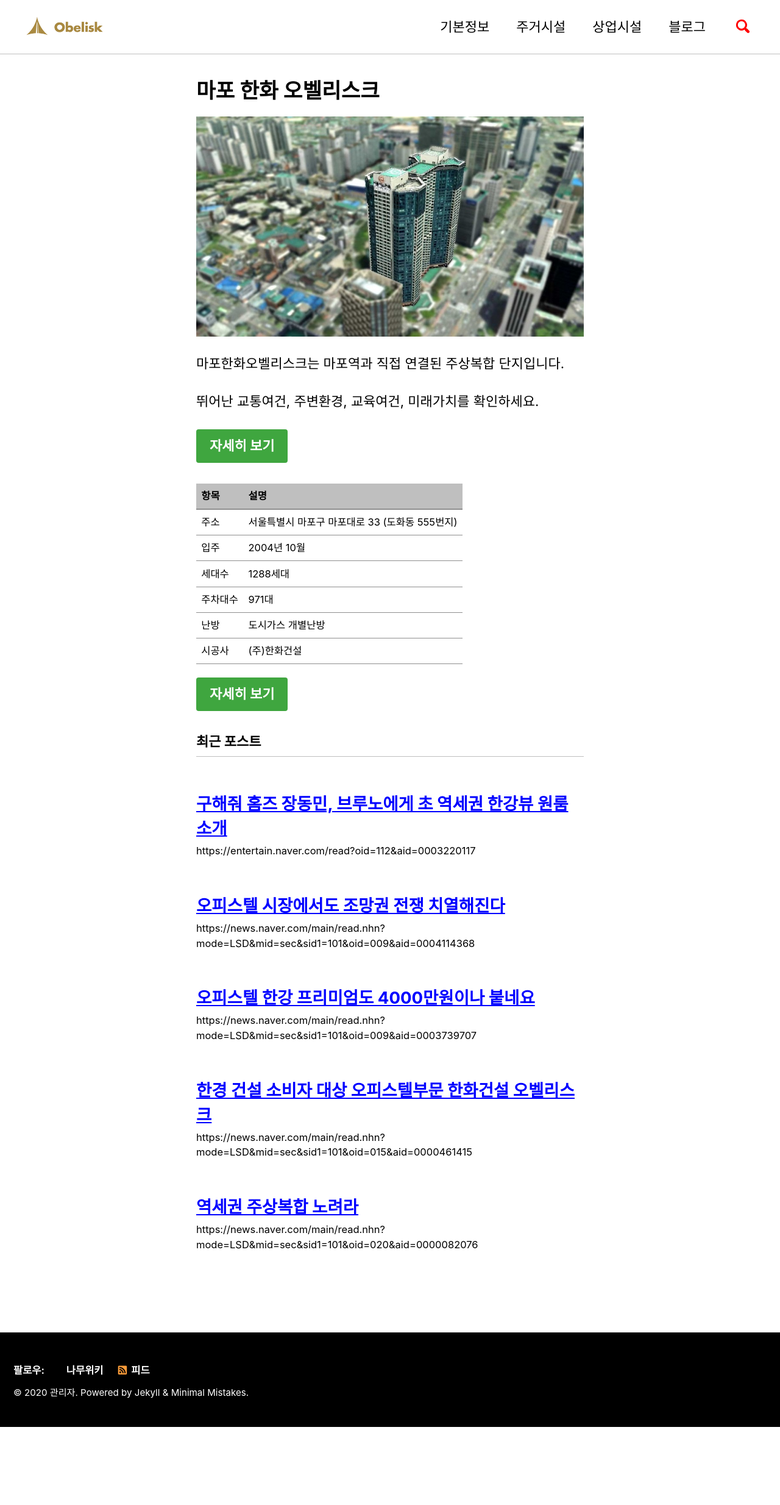
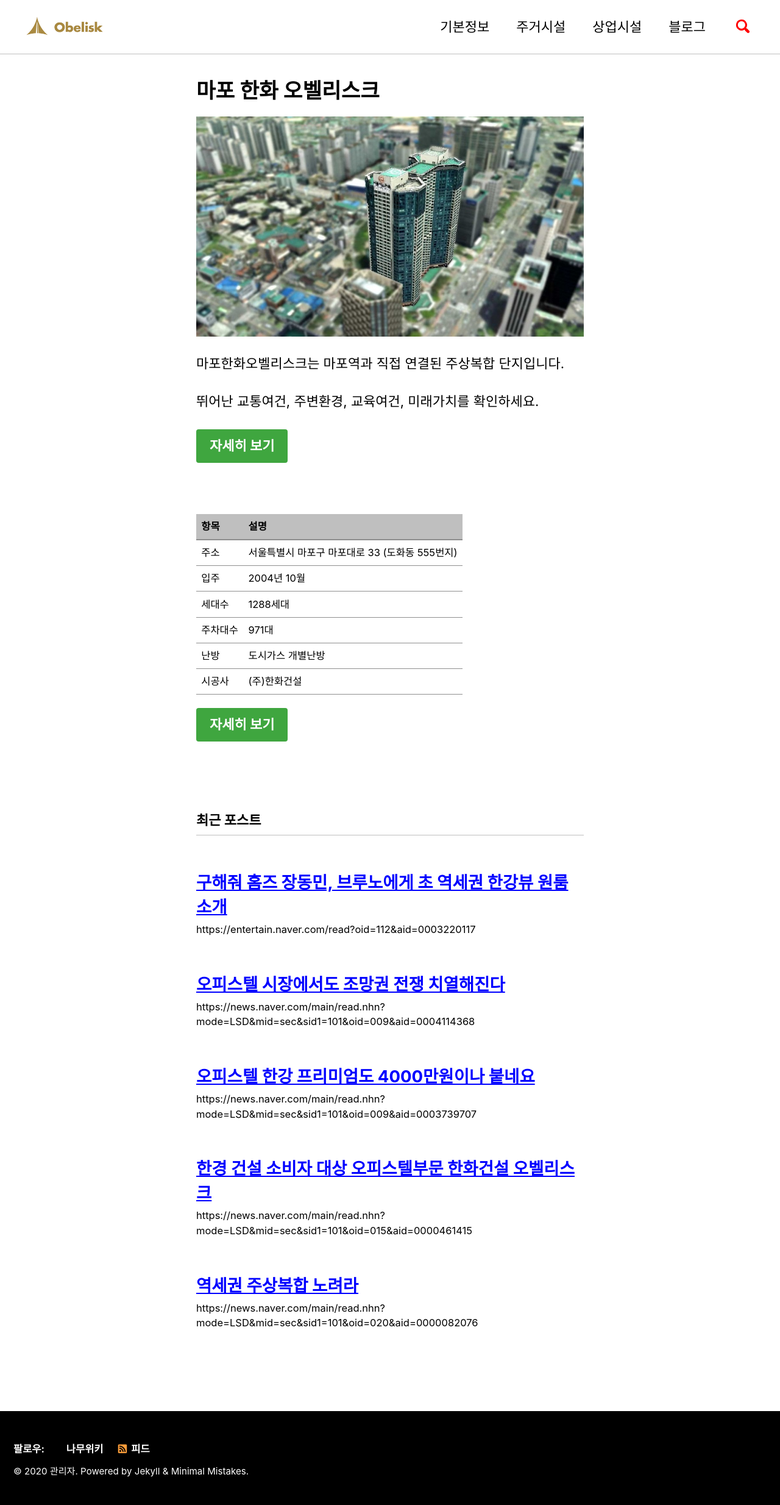
Before and after one commit to mapoobelisk/mapoobelisk.github.io, a Jekyll site: the page built from index.html, in a window 1280 px wide. Shown: the whole page at 61% size. Built offline with Jekyll 4.4.1, drawn with Linux system fonts in a browser that asks for light colours; cached includes are drawn as plain includes; the list of posts is cut into pages by our own code; before the commit the page ends 2340 px from its top, so only the background shows below that.

Commit message:
Update home.html

```diff
--- a/_layouts/home.html
+++ b/_layouts/home.html
@@ -15,7 +15,7 @@
 
 <p><a href="/about/#입지" class="btn btn--success btn--large">자세히 보기</a></p>
 
-<p> </p>
+<div style="clear:both; height:50px;"> </div>
 
 <table>
   <thead>
@@ -54,7 +54,7 @@
 
 <p><a href="/about/#사업개요" class="btn btn--success btn--large">자세히 보기</a></p>
 
-<p> </p>
+<div style="clear:both; height:50px;"> </div>
 
 <h3 class="archive__subtitle">{{ site.data.ui-text[site.locale].recent_posts | default: "Recent Posts" }}</h3>
 
```
